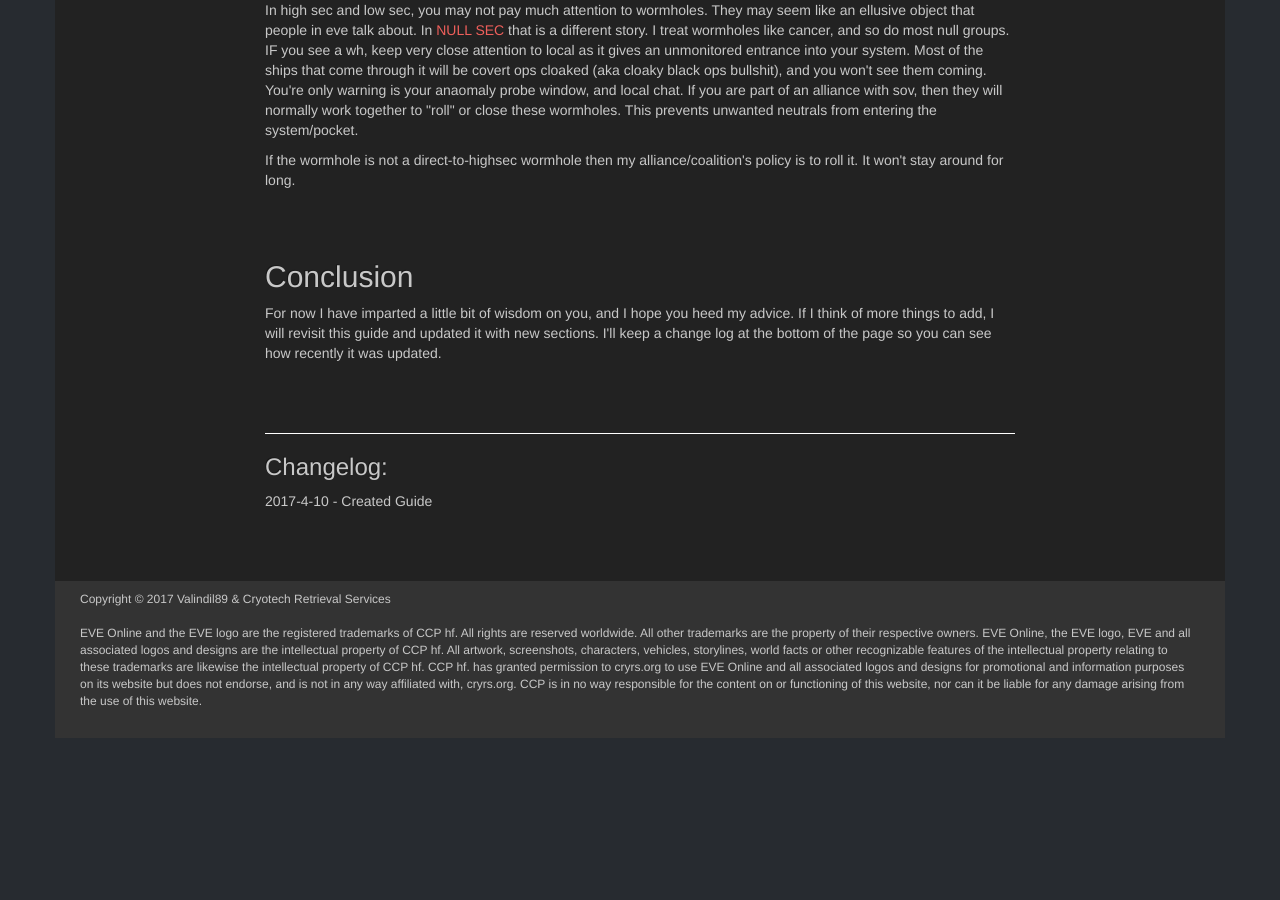
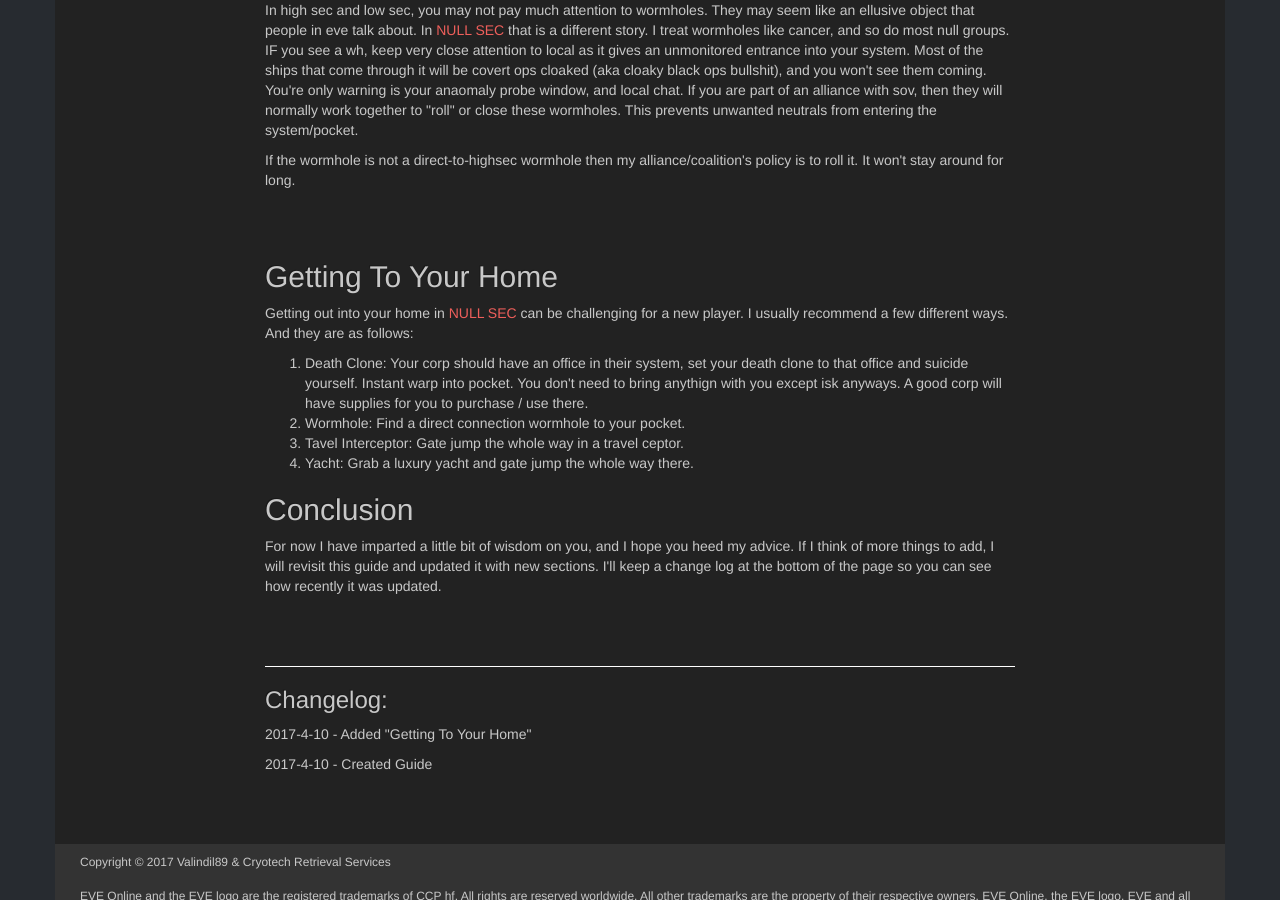
Before and after one commit to shadowcodex/cryrs-site, a Jekyll site: the page built from guides/newbros-guide-to-null.html, in a window 1280 px wide and 900 px high, scrolled down 3464 px. Built offline with Jekyll 4.4.1, drawn with Linux system fonts in a browser that asks for light colours; before the commit the page ends 4202 px from its top, so only the background shows below that.

Commit message:
added getting to home to null guide

```diff
--- a/guides/newbros-guide-to-null.html
+++ b/guides/newbros-guide-to-null.html
@@ -167,6 +167,20 @@ layout: default
         policy is to roll it. It won't stay around for long.</p>
         <br><br>
 
+        <h2>Getting To Your Home</h2>
+        <p>Getting out into your home in <span class="text-danger">NULL SEC</span>
+        can be challenging for a new player. I usually recommend a few different
+        ways. And they are as follows:</p>
+        <ol>
+            <li>Death Clone: Your corp should have an office in their system, set
+            your death clone to that office and suicide yourself. Instant warp into
+            pocket. You don't need to bring anythign with you except isk anyways. A
+            good corp will have supplies for you to purchase / use there.</li>
+            <li>Wormhole: Find a direct connection wormhole to your pocket.</li>
+            <li>Tavel Interceptor: Gate jump the whole way in a travel ceptor.</li>
+            <li>Yacht: Grab a luxury yacht and gate jump the whole way there.</li>
+        </ol>
+
         <h2>Conclusion</h2>
         <p>For now I have imparted a little bit of wisdom on you, and I hope you heed
         my advice. If I think of more things to add, I will revisit this guide and
@@ -175,6 +189,7 @@ layout: default
         <br><br><br>
         <div class="ruler"></div>
         <h3>Changelog:</h3>
+        <p>2017-4-10 - Added "Getting To Your Home"</p>
         <p>2017-4-10 - Created Guide</p>
         <br><br>
     </div>
```
